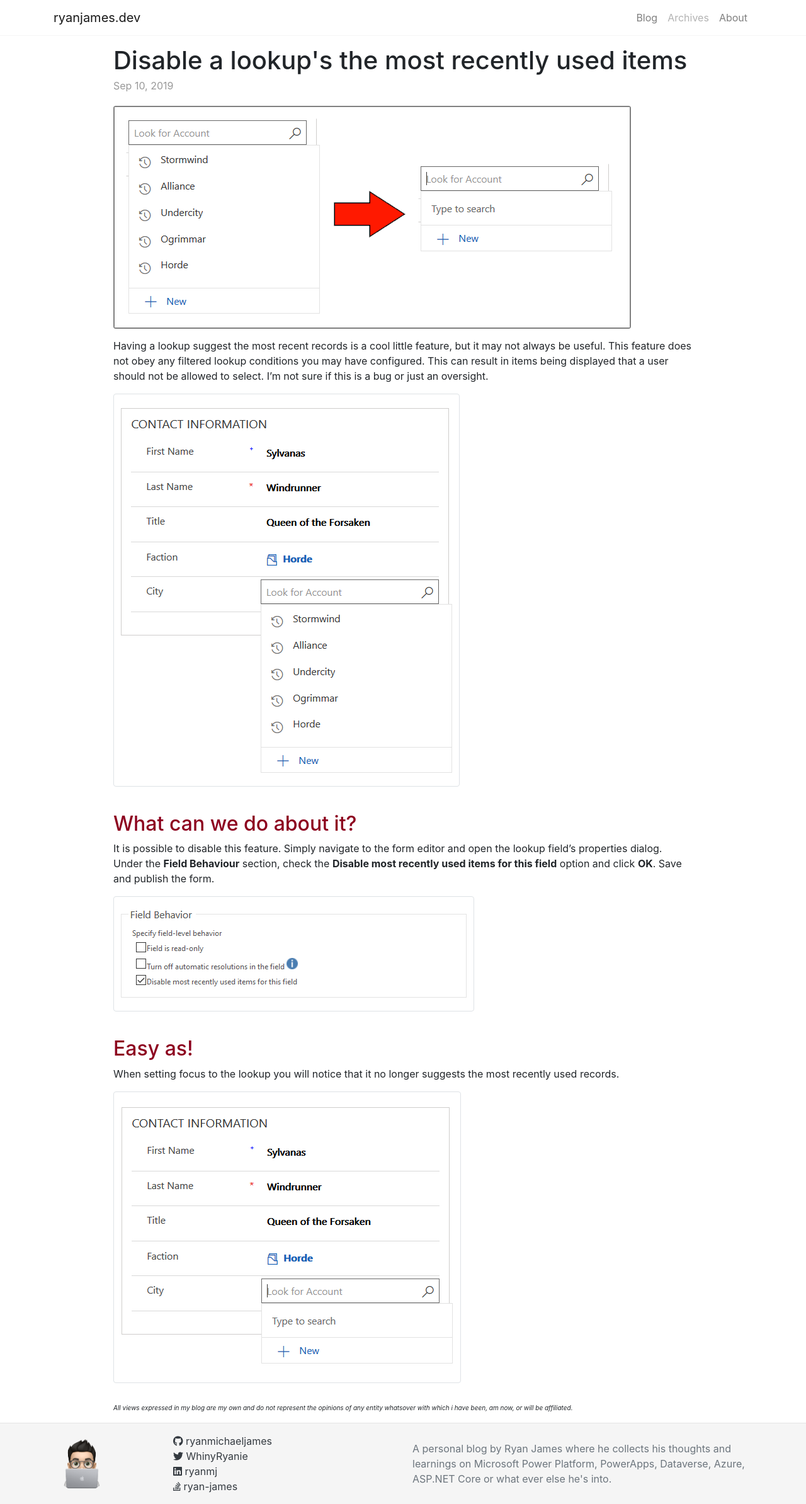
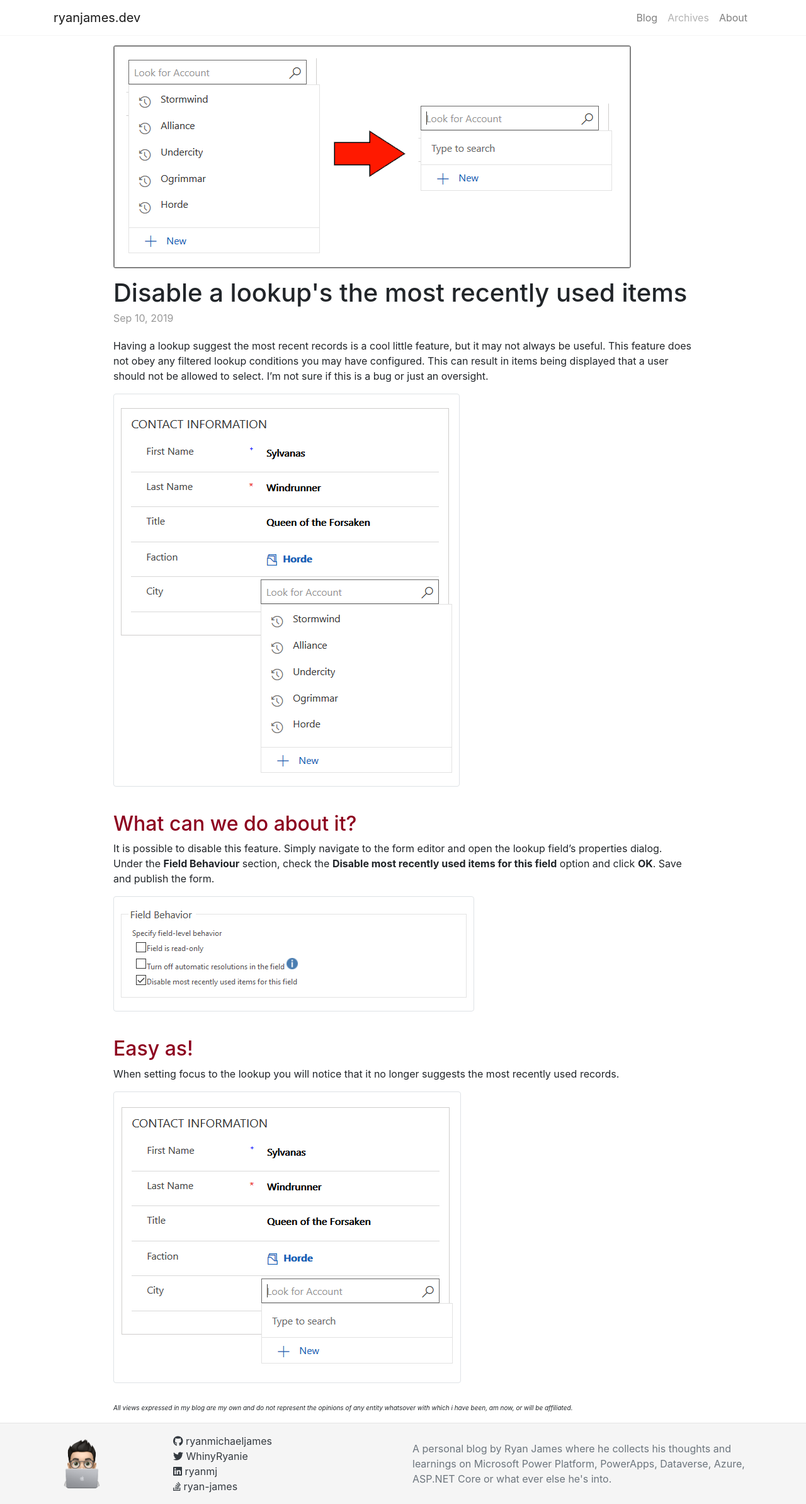
Before and after one commit to ryanmichaeljames/ryanmichaeljames.github.io, a Jekyll site: the page built from _posts/2019-09-10-disable-lookup-most-recently-used-items.md, in a window 1280 px wide. Shown: the whole page at 63% size. Built offline with Jekyll 4.4.1, drawn with Linux system fonts in a browser that asks for light colours; nearby versions of some CDN libraries; comment, search, counter and statistics services are not loaded.

Commit message:
Move banner image above the title (#44)

```diff
--- a/_layouts/post.html
+++ b/_layouts/post.html
@@ -7,6 +7,9 @@ layout: default
     <div class="col-lg-10 mx-auto">
       <article class="blog-post" itemscope itemtype="http://schema.org/BlogPosting">
         <header>
+          {%- if page.image -%}
+          <img src="{{ page.image }}" class="img-fluid rounded blog-post-banner-img">
+          {%- endif -%}
           <h1 class="blog-post-title">{{ page.title | escape }}</h1>
           <p class="blog-post-meta">
             <time class="dt-published" datetime="{{ page.date | date_to_xmlschema }}" itemprop="datePublished">
@@ -22,9 +25,6 @@ layout: default
         </header>
 
         <div class="blog-post-content" itemprop="articleBody">
-          {%- if page.image -%}
-          <img src="{{ page.image }}" class="img-fluid rounded blog-post-banner-img">
-          {%- endif -%}
 
           {{ content }}
 
```
